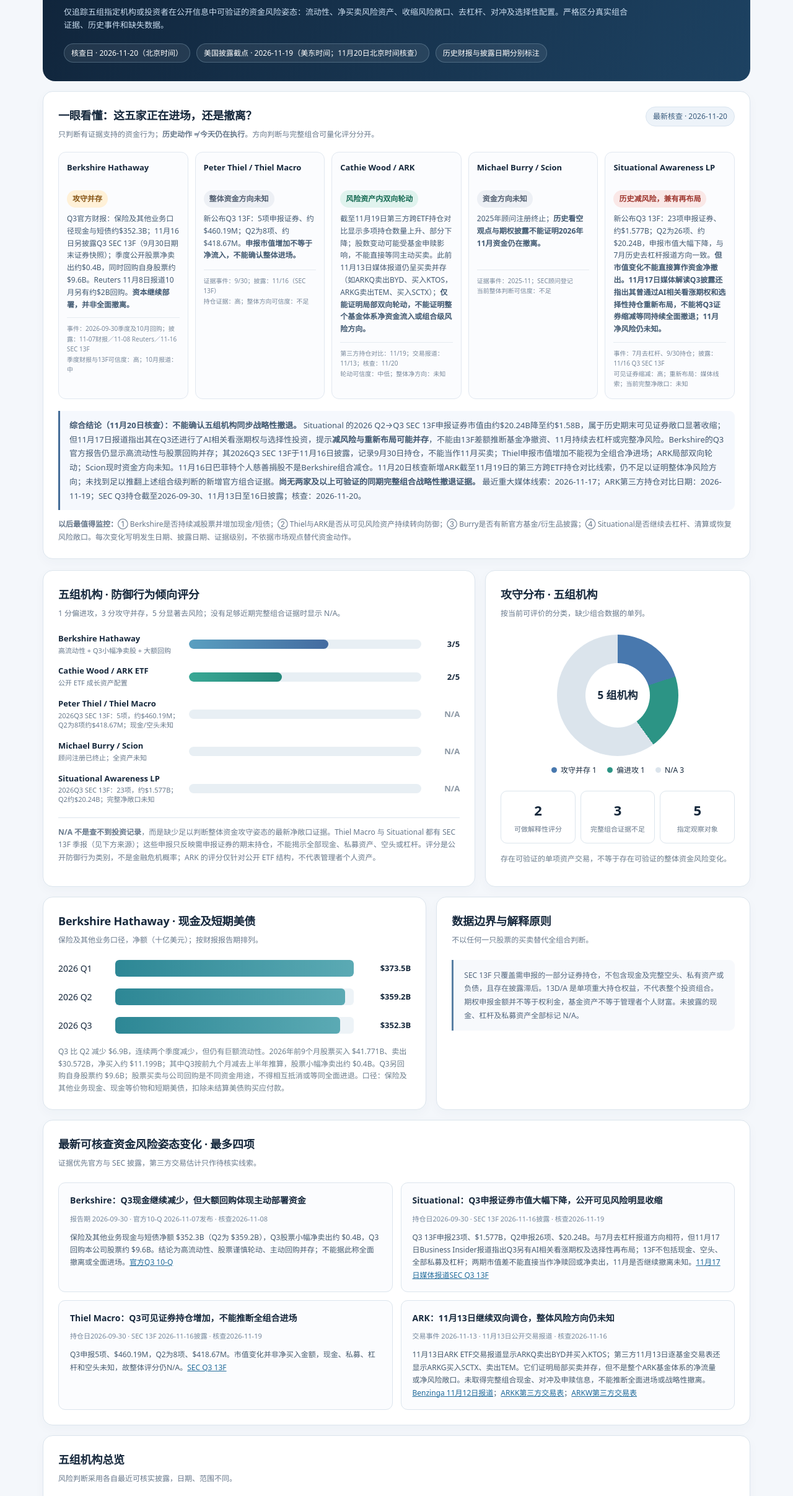
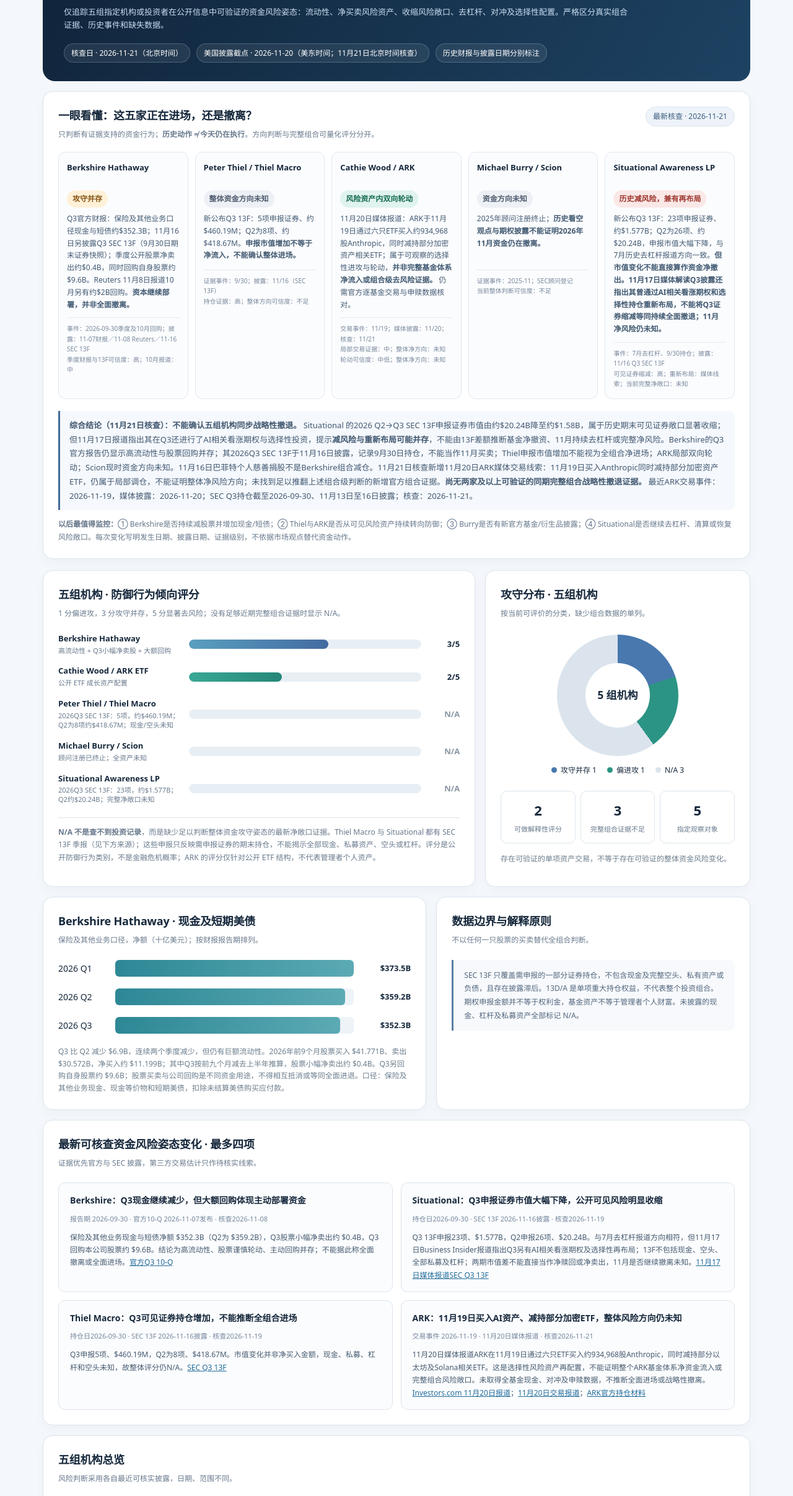
Before and after one commit to VincentJiangHY/smart-money-radar, a plain HTML site: page index.html in a window 1280 px wide. Shown: the part 120-2534 px from the top of the page at 62% size. Drawn offline with Linux system fonts and the light colour scheme.

Commit message:
Update Smart Money Radar November 21 evidence and five-firm risk stance

```diff
--- a/index.html
+++ b/index.html
@@ -37,18 +37,18 @@
       <div class="eyebrow">PUBLIC CAPITAL RISK MONITOR</div>
       <h1>Smart Money Radar｜投资机构大资金攻守追踪</h1>
       <p>仅追踪五组指定机构或投资者在公开信息中可验证的资金风险姿态：流动性、净买卖风险资产、收缩风险敞口、去杠杆、对冲及选择性配置。严格区分真实组合证据、历史事件和缺失数据。</p>
-      <div class="meta"><span class="chip">核查日 · 2026-11-20（北京时间）</span><span class="chip">美国披露截点 · 2026-11-19（美东时间；11月20日北京时间核查）</span><span class="chip">历史财报与披露日期分别标注</span></div>
+      <div class="meta"><span class="chip">核查日 · 2026-11-21（北京时间）</span><span class="chip">美国披露截点 · 2026-11-20（美东时间；11月21日北京时间核查）</span><span class="chip">历史财报与披露日期分别标注</span></div>
     </header>
     <section class="card stance" aria-labelledby="capital-direction">
-      <div class="stance-head"><div><h2 id="capital-direction">一眼看懂：这五家正在进场，还是撤离？</h2><p>只判断有证据支持的资金行为；<strong>历史动作 ≠ 今天仍在执行</strong>。方向判断与完整组合可量化评分分开。</p></div><span class="chip" style="color:#3b5d7e;background:#edf3f9;border-color:#dae5f0">最新核查 · 2026-11-20</span></div>
+      <div class="stance-head"><div><h2 id="capital-direction">一眼看懂：这五家正在进场，还是撤离？</h2><p>只判断有证据支持的资金行为；<strong>历史动作 ≠ 今天仍在执行</strong>。方向判断与完整组合可量化评分分开。</p></div><span class="chip" style="color:#3b5d7e;background:#edf3f9;border-color:#dae5f0">最新核查 · 2026-11-21</span></div>
       <div class="signals">
         <div class="signal"><div class="org">Berkshire Hathaway</div><span class="tag defensive">攻守并存</span><div class="why">Q3官方财报：保险及其他业务口径现金与短债约$352.3B；11月16日另披露Q3 SEC 13F（9月30日期末证券快照）；季度公开股票净卖出约$0.4B，同时回购自身股票约$9.6B。Reuters 11月8日报道10月另有约$2B回购。<strong>资本继续部署，并非全面撤离。</strong></div><div class="when">事件：2026-09-30季度及10月回购；披露：11-07财报／11-08 Reuters／11-16 SEC 13F<br>季度财报与13F可信度：高；10月报道：中</div></div>
         <div class="signal"><div class="org">Peter Thiel / Thiel Macro</div><span class="tag uncertain">整体资金方向未知</span><div class="why">新公布Q3 13F：5项申报证券、约$460.19M；Q2为8项、约$418.67M。<strong>申报市值增加不等于净流入，不能确认整体进场。</strong></div><div class="when">证据事件：9/30；披露：11/16（SEC 13F）<br>持仓证据：高；整体方向可信度：不足</div></div>
-        <div class="signal"><div class="org">Cathie Wood / ARK</div><span class="tag active">风险资产内双向轮动</span><div class="why">截至11月19日第三方跨ETF持仓对比显示多项持仓数量上升、部分下降；股数变动可能受基金申赎影响，不能直接等同主动买卖。此前11月13日媒体报道仍呈买卖并存（如ARKQ卖出BYD、买入KTOS，ARKG卖出TEM、买入SCTX）；<strong>仅能证明局部双向轮动，不能证明整个基金体系净资金流入或组合级风险方向。</strong></div><div class="when">第三方持仓对比：11/19；交易报道：11/13；核查：11/20<br>轮动可信度：中低；整体净方向：未知</div></div>
+        <div class="signal"><div class="org">Cathie Wood / ARK</div><span class="tag active">风险资产内双向轮动</span><div class="why">11月20日媒体报道：ARK于11月19日通过六只ETF买入约934,968股Anthropic，同时减持部分加密资产相关ETF；属于可观察的选择性进攻与轮动，<strong>并非完整基金体系净流入或组合级去风险证据。</strong> 仍需官方逐基金交易与申赎数据核对。</div><div class="when">交易事件：11/19；媒体披露：11/20；核查：11/21<br>局部交易证据：中；整体净方向：未知<br>轮动可信度：中低；整体净方向：未知</div></div>
         <div class="signal"><div class="org">Michael Burry / Scion</div><span class="tag uncertain">资金方向未知</span><div class="why">2025年顾问注册终止；<strong>历史看空观点与期权披露不能证明2026年11月资金仍在撤离。</strong></div><div class="when">证据事件：2025-11；SEC顾问登记<br>当前整体判断可信度：不足</div></div>
         <div class="signal"><div class="org">Situational Awareness LP</div><span class="tag reduced">历史减风险，兼有再布局</span><div class="why">新公布Q3 13F：23项申报证券、约$1.577B；Q2为26项、约$20.24B，申报市值大幅下降，与7月历史去杠杆报道方向一致。<strong>但市值变化不能直接算作资金净撤出。11月17日媒体解读Q3披露还指出其曾通过AI相关看涨期权和选择性持仓重新布局，不能将Q3证券缩减等同持续全面撤退；11月净风险仍未知。</strong></div><div class="when">事件：7月去杠杆、9/30持仓；披露：11/16 Q3 SEC 13F<br>可见证券缩减：高；重新布局：媒体线索；当前完整净敞口：未知</div></div>
       </div>
-      <div class="stance-conclusion"><strong>综合结论（11月20日核查）：不能确认五组机构同步战略性撤退。</strong> Situational 的2026 Q2→Q3 SEC 13F申报证券市值由约$20.24B降至约$1.58B，属于历史期末可见证券敞口显著收缩；但11月17日报道指出其在Q3还进行了AI相关看涨期权与选择性投资，提示<strong>减风险与重新布局可能并存</strong>，不能由13F差额推断基金净撤资、11月持续去杠杆或完整净风险。Berkshire的Q3官方报告仍显示高流动性与股票回购并存；其2026Q3 SEC 13F于11月16日披露，记录9月30日持仓，不能当作11月买卖；Thiel申报市值增加不能视为全组合净进场；ARK局部双向轮动；Scion现时资金方向未知。11月16日巴菲特个人慈善捐股不是Berkshire组合减仓。11月20日核查新增ARK截至11月19日的第三方跨ETF持仓对比线索，仍不足以证明整体净风险方向；未找到足以推翻上述组合级判断的新增官方组合证据。<strong>尚无两家及以上可验证的同期完整组合战略性撤退证据。</strong> 最近重大媒体线索：2026-11-17；ARK第三方持仓对比日期：2026-11-19；SEC Q3持仓截至2026-09-30、11月13日至16日披露；核查：2026-11-20。</div>
+      <div class="stance-conclusion"><strong>综合结论（11月21日核查）：不能确认五组机构同步战略性撤退。</strong> Situational 的2026 Q2→Q3 SEC 13F申报证券市值由约$20.24B降至约$1.58B，属于历史期末可见证券敞口显著收缩；但11月17日报道指出其在Q3还进行了AI相关看涨期权与选择性投资，提示<strong>减风险与重新布局可能并存</strong>，不能由13F差额推断基金净撤资、11月持续去杠杆或完整净风险。Berkshire的Q3官方报告仍显示高流动性与股票回购并存；其2026Q3 SEC 13F于11月16日披露，记录9月30日持仓，不能当作11月买卖；Thiel申报市值增加不能视为全组合净进场；ARK局部双向轮动；Scion现时资金方向未知。11月16日巴菲特个人慈善捐股不是Berkshire组合减仓。11月21日核查新增11月20日ARK媒体交易线索：11月19日买入Anthropic同时减持部分加密资产ETF，仍属于局部调仓，不能证明整体净风险方向；未找到足以推翻上述组合级判断的新增官方组合证据。<strong>尚无两家及以上可验证的同期完整组合战略性撤退证据。</strong> 最近ARK交易事件：2026-11-19，媒体披露：2026-11-20；SEC Q3持仓截至2026-09-30、11月13日至16日披露；核查：2026-11-21。</div>
       <p class="stance-note"><strong>以后最值得监控：</strong>① Berkshire是否持续减股票并增加现金/短债；② Thiel与ARK是否从可见风险资产持续转向防御；③ Burry是否有新官方基金/衍生品披露；④ Situational是否继续去杠杆、清算或恢复风险敞口。每次变化写明发生日期、披露日期、证据级别，不依据市场观点替代资金动作。</p>
     </section>
     <section class="main">
@@ -88,7 +88,7 @@
         <div class="event"><b>Berkshire：Q3现金继续减少，但大额回购体现主动部署资金</b><time>报告期 2026-09-30 · 官方10-Q 2026-11-07发布 · 核查2026-11-08</time><p>保险及其他业务现金与短债净额 $352.3B（Q2为 $359.2B），Q3股票小幅净卖出约 $0.4B，Q3回购本公司股票约 $9.6B。结论为高流动性、股票谨慎轮动、主动回购并存；不能据此称全面撤离或全面进场。<a target="_blank" rel="noopener noreferrer" href="https://www.berkshirehathaway.com/qtrly/3rdqtr26.pdf">官方Q3 10-Q</a></p></div>
         <div class="event"><b>Situational：Q3申报证券市值大幅下降，公开可见风险明显收缩</b><time>持仓日2026-09-30 · SEC 13F 2026-11-16披露 · 核查2026-11-19</time><p>Q3 13F申报23项、$1.577B，Q2申报26项、$20.24B。与7月去杠杆报道方向相符，但11月17日Business Insider报道指出Q3另有AI相关看涨期权及选择性再布局；13F不包括现金、空头、全部私募及杠杆；两期市值差不能直接当作净赎回或净卖出，11月是否继续撤离未知。<a target="_blank" rel="noopener noreferrer" href="https://www.businessinsider.com/leopold-aschenbrenner-hedge-fund-ai-stocks-q3-shaz-be-dram-2026-11">11月17日媒体报道</a><a target="_blank" rel="noopener noreferrer" href="https://www.sec.gov/Archives/edgar/data/2045724/000093583626000610/xslForm13F_X02/primary_doc.xml">SEC Q3 13F</a></p></div>
         <div class="event"><b>Thiel Macro：Q3可见证券持仓增加，不能推断全组合进场</b><time>持仓日2026-09-30 · SEC 13F 2026-11-16披露 · 核查2026-11-19</time><p>Q3申报5项、$460.19M，Q2为8项、$418.67M。市值变化并非净买入金额，现金、私募、杠杆和空头未知，故整体评分仍N/A。<a target="_blank" rel="noopener noreferrer" href="https://www.sec.gov/Archives/edgar/data/1562087/000131586326000787/xslForm13F_X02/primary_doc.xml">SEC Q3 13F</a></p></div>
-        <div class="event"><b>ARK：11月13日继续双向调仓，整体风险方向仍未知</b><time>交易事件 2026-11-13 · 11月13日公开交易报道 · 核查2026-11-16</time><p>11月13日ARK ETF交易报道显示ARKQ卖出BYD并买入KTOS；第三方11月13日逐基金交易表还显示ARKG买入SCTX、卖出TEM。它们证明局部买卖并存，但不是整个ARK基金体系的净流量或净风险敞口。未取得完整组合现金、对冲及申赎信息，不能推断全面进场或战略性撤离。<a target="_blank" rel="noopener noreferrer" href="https://www.benzinga.com/etfs/broad-u-s-equity-etfs/26/11/63228681/cathie-wood-ark-buys-coreweave-sells-palantir-archer-rocket-lab-amazon">Benzinga 11月12日报道</a>；<a target="_blank" rel="noopener noreferrer" href="https://cathiesark.com/arkk/trades">ARKK第三方交易表</a>；<a target="_blank" rel="noopener noreferrer" href="https://cathiesark.com/arkw/trades">ARKW第三方交易表</a></p></div>
+        <div class="event"><b>ARK：11月19日买入AI资产、减持部分加密ETF，整体风险方向仍未知</b><time>交易事件 2026-11-19 · 11月20日媒体报道 · 核查2026-11-21</time><p>11月20日媒体报道ARK在11月19日通过六只ETF买入约934,968股Anthropic，同时减持部分以太坊及Solana相关ETF。这是选择性风险资产再配置，不能证明整个ARK基金体系净资金流入或完整组合风险敞口。未取得全基金现金、对冲及申赎数据，不推断全面进场或战略性撤离。<a target="_blank" rel="noopener noreferrer" href="https://www.investors.com/news/cathie-wood-anthropic-ipo-ark-invest-etfs-spacex/">Investors.com 11月20日报道</a>；<a target="_blank" rel="noopener noreferrer" href="https://en.bloomingbit.io/feed/news/124910">11月20日交易报道</a>；<a target="_blank" rel="noopener noreferrer" href="https://www.ark-funds.com/download-fund-materials">ARK官方持仓材料</a></p></div>
       </div>
     </section>
     <section class="card" style="margin-top:16px">
@@ -113,7 +113,7 @@
         <li><a target="_blank" rel="noopener noreferrer" href="https://adviserinfo.sec.gov/Firm/167772">Scion SEC IAPD 顾问登记状态</a></li>
         <li><a target="_blank" rel="noopener noreferrer" href="https://www.sec.gov/Archives/edgar/data/2045724/000093583626000610/xslForm13F_X02/primary_doc.xml">Situational 2026 Q3 SEC 13F（23项，$1.577B；11月16日披露）</a>；<a target="_blank" rel="noopener noreferrer" href="https://www.sec.gov/Archives/edgar/data/2045724/000093583626000418/xslForm13F_X02/primary_doc.xml">Q2历史13F（26项，$20.24B）</a>；<a target="_blank" rel="noopener noreferrer" href="https://www.sec.gov/Archives/edgar/data/2068385/000093583626000500/xslSCHEDULE_13D_X02/primary_doc.xml">2026-09 SEC 13D/A</a></li>
       </ul></details>
-      <p class="note"><strong>2026-11-20新增核查：</strong>第三方ARK跨ETF持仓汇总（数据标注11月19日）显示多项风险资产持股数量增加，也有少数下降；这只是两个时点的股数对比，可能受到ETF份额申赎、拆股及数据修订影响，不能据此推算ARK主动净买入、净现金流或完整组合风险变化。<a target="_blank" rel="noopener noreferrer" href="https://blog.arkinvesttrades.com/combined-holdings/">11月19日第三方跨ETF持仓表</a>。保持ARK整体方向未知，评分不变。</p>
+      <p class="note"><strong>2026-11-21新增核查：</strong>11月20日媒体报道ARK于11月19日买入约934,968股Anthropic，并减持部分加密资产ETF；局部交易不能代表完整组合净进出。<a target="_blank" rel="noopener noreferrer" href="https://www.investors.com/news/cathie-wood-anthropic-ipo-ark-invest-etfs-spacex/">Investors.com（11月20日）</a>。未取得足以重新评定五组机构完整组合风险方向的官方新增数据；保持分类及评分不变。</p><p class="note"><strong>2026-11-20历史核查：</strong>第三方ARK跨ETF持仓汇总（数据标注11月19日）显示多项风险资产持股数量增加，也有少数下降；这只是两个时点的股数对比，可能受到ETF份额申赎、拆股及数据修订影响，不能据此推算ARK主动净买入、净现金流或完整组合风险变化。<a target="_blank" rel="noopener noreferrer" href="https://blog.arkinvesttrades.com/combined-holdings/">11月19日第三方跨ETF持仓表</a>。保持ARK整体方向未知，评分不变。</p>
       <p class="note">2026-11-20核查补充：Berkshire与ARK的2026Q3 13F分别于11月16日、11月13日披露（均为9月30日期末快照）；其存在并不自动证明全组合净买卖方向。截至11月20日未确认可改变五家资金方向分类的新增官方组合级证据。参考：<a target="_blank" rel="noopener noreferrer" href="https://valencemarkets.com/hedge-funds/filings/this-month">2026年11月13F申报日期索引（辅助，非SEC原件）</a>、<a target="_blank" rel="noopener noreferrer" href="https://squawkflow.com/institutions">ARK Q3 SEC申报编号索引</a>。原始SEC文件与历史证据见上方。</p>\n      <details><summary>辅助媒体和第三方交易线索</summary><ul>
         <li><a target="_blank" rel="noopener noreferrer" href="https://www.investing.com/news/company-news/cathie-woods-ark-sells-byd-stock-buys-kratos-defense-93CH-5026876">2026-11-13 ARK ETF交易报道：ARKQ卖出BYD、买入KTOS（局部交易，不代表全组合方向）</a>；<a target="_blank" rel="noopener noreferrer" href="https://arkk.vercel.app/today">11月13日ARK跨基金交易第三方表（11月16日核查）</a></li>
         <li><a target="_blank" rel="noopener noreferrer" href="https://www.benzinga.com/etfs/broad-u-s-equity-etfs/26/11/63228681/cathie-wood-ark-buys-coreweave-sells-palantir-archer-rocket-lab-amazon">Benzinga（2026-11-12）：ARK买卖CRWV、PLTR等（仅局部ETF交易）</a>；<a target="_blank" rel="noopener noreferrer" href="https://cathiesark.com/arkk/trades">ARKK 11月12日第三方交易记录</a></li>
@@ -129,7 +129,7 @@
         <li><a target="_blank" rel="noopener noreferrer" href="https://etfpeek.com/cathie-wood/">ETFpeek：ARK 第三方交易跟踪（不等于官方核实）</a></li>
       </ul></details>
     </section>
-    <footer><strong>Smart Money Radar · 公共研究仪表盘</strong> · 当前快照核查日期 2026-11-20。今后更新同一 <code>index.html</code> 文件即可维持固定网页地址。本站仅汇总公开证据供研究参考，不构成投资建议。</footer>
+    <footer><strong>Smart Money Radar · 公共研究仪表盘</strong> · 当前快照核查日期 2026-11-21。今后更新同一 <code>index.html</code> 文件即可维持固定网页地址。本站仅汇总公开证据供研究参考，不构成投资建议。</footer>
   </div>
 </body>
 </html>
```
